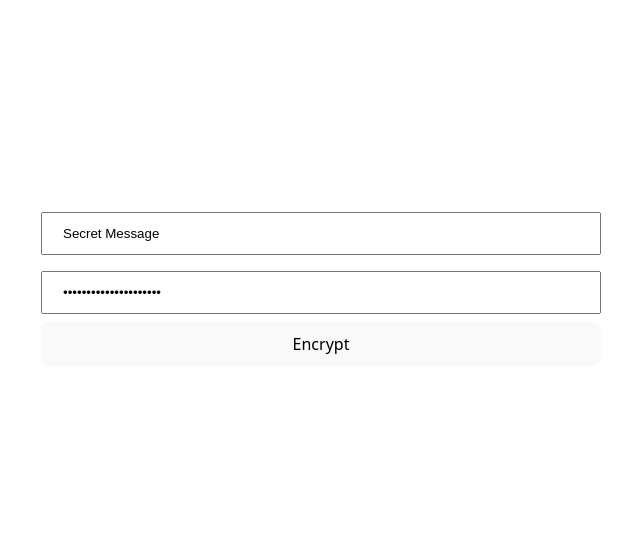
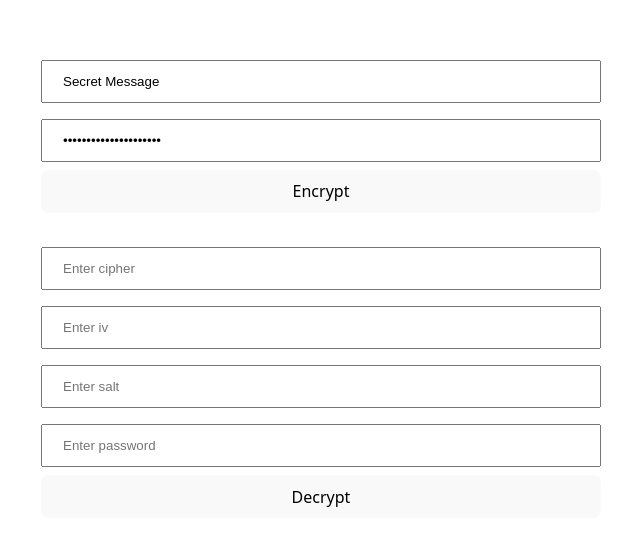
Before and after one commit to ppaabo/TempNote, a Vue app in the folder frontend/: page / in a window 1280 px wide. Shown: the part 102-648 px from the top of the page, without its empty margins (319-959 px from the left). Built offline with nearby package versions, Linux system fonts and the light colour scheme.

Commit message:
Add decryptMsg & initial component for decrypting and reading messages

```diff
--- a/frontend/src/App.vue
+++ b/frontend/src/App.vue
@@ -1,15 +1,19 @@
 <script setup>
 import MessageComposer from "./components/MessageComposer.vue";
+import MessageReader from "./components/MessageReader.vue";
 </script>
 
 <template>
   <div class="app-container">
-    <MessageComposer></MessageComposer>
+    <MessageComposer />
+    <MessageReader />
   </div>
 </template>
 
 <style scoped>
 .app-container {
   width: 70vh;
+  display: flex;
+  flex-direction: column;
 }
 </style>
--- /dev/null
+++ b/frontend/src/components/MessageReader.vue
@@ -0,0 +1,52 @@
+<script setup>
+// For testing decryption of messages
+import { ref } from "vue";
+import { useCrypto } from "../composables/useCrypto.js";
+
+const { decryptMsg } = useCrypto();
+
+const ciphertext = ref("");
+const password = ref("");
+const iv = ref("");
+const salt = ref("");
+const decrypted = ref(null);
+
+const decrypt = async () => {
+  decrypted.value = await decryptMsg(
+    ciphertext.value,
+    iv.value,
+    salt.value,
+    password.value
+  );
+};
+</script>
+
+<template>
+  <div class="reader-container">
+    <input class="text-input" v-model="ciphertext" placeholder="Enter cipher" />
+    <input class="text-input" v-model="iv" placeholder="Enter iv" />
+    <input class="text-input" v-model="salt" placeholder="Enter salt" />
+    <input
+      class="text-input"
+      type="password"
+      v-model="password"
+      placeholder="Enter password"
+    />
+    <button class="button" @click="decrypt">Decrypt</button>
+    <pre>{{ decrypted }}</pre>
+  </div>
+</template>
+
+<style scoped>
+.reader-container {
+  display: flex;
+  flex-direction: column;
+}
+
+input {
+  width: 100%;
+  padding: 12px 20px;
+  margin: 8px 0;
+  box-sizing: border-box;
+}
+</style>
--- a/frontend/src/composables/useCrypto.js
+++ b/frontend/src/composables/useCrypto.js
@@ -1,23 +1,32 @@
 export function useCrypto() {
-  const generateKey = async () => {
-    return crypto.subtle.generateKey(
-      {
-        name: "AES-GCM",
-        length: 256,
-      },
-      true,
-      ["encrypt", "decrypt"]
-    );
+  const pack = (buffer) => {
+    return window.btoa(String.fromCharCode(...new Uint8Array(buffer)));
+  };
+
+  const unpack = (packed) => {
+    const string = window.atob(packed);
+    const buffer = new ArrayBuffer(string.length);
+    const bufferView = new Uint8Array(buffer);
+
+    for (let i = 0; i < string.length; i++) {
+      bufferView[i] = string.charCodeAt(i);
+    }
+
+    return buffer;
   };
 
   const encode = (data) => {
     const encoder = new TextEncoder();
-
     return encoder.encode(data);
   };
 
+  const decode = (data) => {
+    const decoder = new TextDecoder();
+    return decoder.decode(data);
+  };
+
   const generateIv = () => {
-    return window.crypto.getRandomValues(new Uint8Array(12));
+    return crypto.getRandomValues(new Uint8Array(12));
   };
 
   const deriveKey = async (password, salt) => {
@@ -48,13 +57,7 @@ export function useCrypto() {
     const encoded = encode(message);
     const iv = generateIv();
     const salt = crypto.getRandomValues(new Uint8Array(16));
-
-    let key;
-    if (password) {
-      key = await deriveKey(password, salt);
-    } else {
-      key = await generateKey();
-    }
+    const key = await deriveKey(password, salt);
 
     const cipher = await crypto.subtle.encrypt(
       { name: "AES-GCM", iv },
@@ -62,11 +65,32 @@ export function useCrypto() {
       encoded
     );
     return {
-      ciphertext: btoa(String.fromCharCode(...new Uint8Array(cipher))),
-      iv: btoa(String.fromCharCode(...iv)),
-      salt: password ? btoa(String.fromCharCode(...salt)) : null, // Store salt if using a password
+      ciphertext: pack(cipher),
+      iv: pack(iv),
+      salt: pack(salt),
     };
   };
 
-  return { encryptMsg };
+  const decryptMsg = async (ciphertext, iv, salt, password) => {
+    const ivBuffer = new Uint8Array(unpack(iv));
+    const cipherBuffer = new Uint8Array(unpack(ciphertext));
+    const saltBuffer = salt ? new Uint8Array(unpack(salt)) : null;
+
+    try {
+      if (!password || !saltBuffer) {
+        throw new Error("Salt & password are required for decryption.");
+      }
+      const key = await deriveKey(password, saltBuffer);
+      const decrypted = await crypto.subtle.decrypt(
+        { name: "AES-GCM", iv: ivBuffer },
+        key,
+        cipherBuffer
+      );
+      return decode(decrypted);
+    } catch (error) {
+      console.error("Decryption failed:", error);
+      return null;
+    }
+  };
+  return { encryptMsg, decryptMsg };
 }
```
